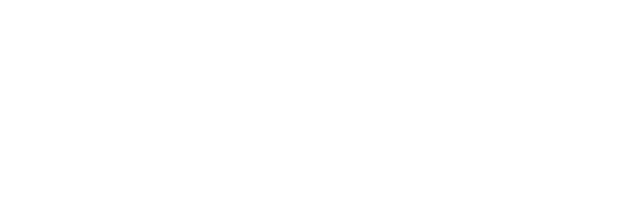
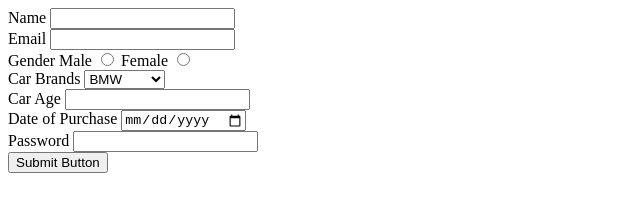
Before and after one commit to acciojob/car-insurance-form-aishaimtiyaz, a website: page main.html in a window 1280 px wide. Shown: the whole page, without its empty margins (0-640 px from the left). Drawn offline with Linux system fonts and the light colour scheme.

Commit message:
created a submission

```diff
--- a/main.html
+++ b/main.html
@@ -8,6 +8,38 @@
 
 <body>
 	<!-- the entire body must be written by student -->
+	<form>
+		<label for="name">Name</label>
+		<input type="text" id="name" required><br>
+
+		<label for="email">Email</label>
+		<input type="email" id="email" required><br>
+
+		<label for="gender">Gender</label>
+		<label for="gender">Male</label>
+		<input type="radio" id="male" name="gender" required>
+		<label for="gender">Female</label>
+		<input type="radio" id="female" name="gender" required><br>
+
+		<label for="cars">Car Brands</label>
+		<select id="cars">
+			<option value="BMW">BMW</option>
+			<option value="Audi">Audi</option>
+			<option value="Mercedez">Mercedez</option>
+		</select><br>
+
+		<label for="carage">Car Age</label>
+		<input type="number" id="carage" required><br>
+
+		<label for="dop">Date of Purchase</label>
+		<input type="Date" id="dop" required><br>
+
+		<label for="password">Password</label>
+		<input type="password" id="password" required><br>
+
+		<button type="submit">Submit Button</button>
+
+	</form>
     <script type="text/javascript" src="./script.js">
 </script>
 
```
